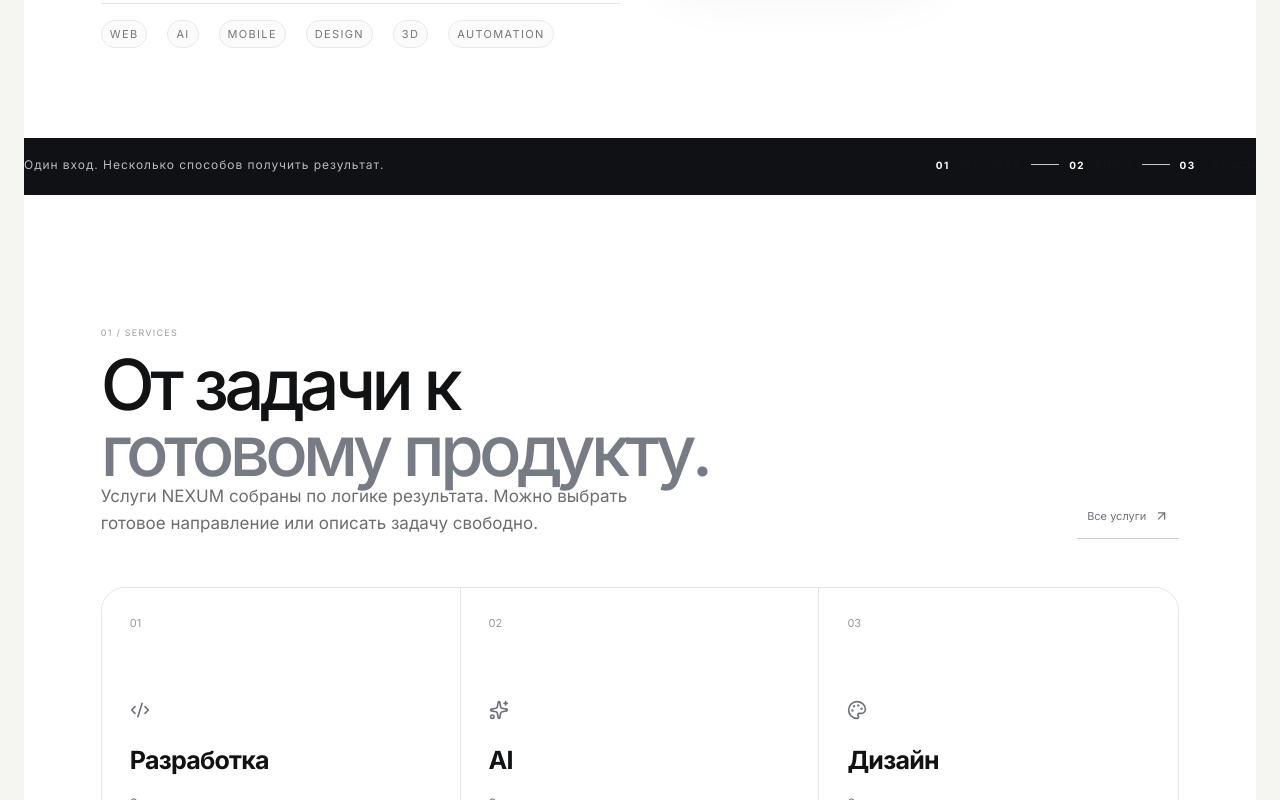
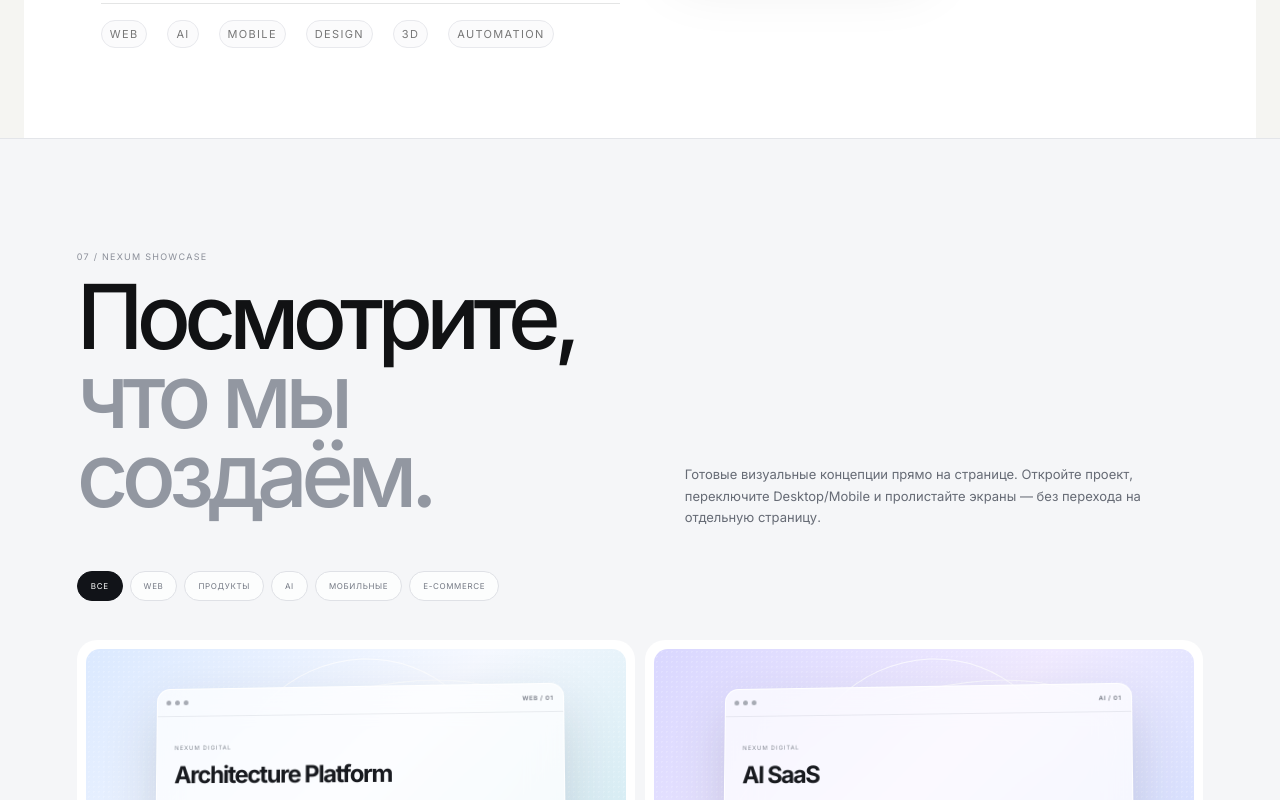
Before and after one commit to borzenkoofficial-lab/Nexum_Digital_Agency, a React (Vite) app: page / in a window 1280 px wide. Shown: the part 740-1540 px from the top of the page. Built offline with nearby package versions, Linux system fonts and the light colour scheme.

Commit message:
fix: place showcase in homepage flow

```diff
--- a/src/components/PlatformPages.tsx
+++ b/src/components/PlatformPages.tsx
@@ -2,6 +2,7 @@ import { useMemo, useState } from 'react'
 import { ArrowRight, ArrowUpRight, BarChart3, Bell, Check, CircleHelp, Clock3, Code2, CreditCard, FileText, Filter, Heart, Layers3, LockKeyhole, MapPin, MessageCircle, PackageCheck, Palette, Search, ShieldCheck, ShoppingBag, Sparkles, Star, UserRound, Users, WandSparkles, X, Zap } from 'lucide-react'
 import { works } from '../data/content'
 import StartProjectPage from './StartProjectPage'
+import ShowcaseGallery from './ShowcaseGallery'
 
 export type Language = 'ru' | 'en'
 type Service = { id:string; category:string; ruCategory:string; title:string; ruTitle:string; description:string; ruDescription:string; from:number; timeline:string; icon:typeof Code2; tags:string[] }
@@ -60,6 +61,7 @@ function Home({language}:{language:Language}){
  const ru=language==='ru'
  return <main className="nxp-page">
   <section className="nxp-hero"><div className="nxp-hero-main"><div className="nxp-eyebrow"><span>NEXUM / DIGITAL · MOSCOW / RUSSIA</span><i><span className="nxp-live-dot"/> PLATFORM</i></div><h1>Digital.<br/><em>Built to move.</em></h1><p className="nxp-hero-copy">{t(ru,'Digital services, AI и technology в одной экосистеме. От задачи и идеи — до продукта, исполнителя и запуска.','Digital services, AI and technology in one ecosystem. From brief and idea to product, expert and launch.')}</p><div className="nxp-actions"><button className="nxp-button nxp-button-dark" onClick={()=>go('#start')}>{t(ru,'Заказать услугу','Order a service')} <ArrowUpRight/></button><button className="nxp-button nxp-button-light" onClick={()=>go('#marketplace')}>{t(ru,'Открыть Marketplace','Open Marketplace')} <ArrowRight/></button><button className="nxp-link-button" onClick={()=>go('#ai')}><Sparkles size={15}/>{t(ru,'Создать проект с AI','Create with AI')}</button></div><div className="nxp-hero-proof"><span>Web</span><span>AI</span><span>Mobile</span><span>Design</span><span>3D</span><span>Automation</span></div></div><div className="nxp-hero-art"><Visual tone="violet" label="NEXUM DIGITAL" sub="SERVICES / AI / MARKETPLACE"/><div className="nxp-float-card"><small>ONE BRIEF</small><strong>{t(ru,'Задача → решение','Brief → solution')}</strong><span>AI + EXPERT + PRODUCT</span></div></div></section>
+  <ShowcaseGallery language={language}/>
   <section className="nxp-trust-rail"><span>{t(ru,'Один вход. Несколько способов получить результат.','One entry point. Services, products and AI for business.')}</span><div><b>01</b><span>DISCOVER</span><i/><b>02</b><span>BUILD</span><i/><b>03</b><span>LAUNCH</span></div></section>
   <section className="nxp-section"><Head eyebrow="01 / SERVICES" title={t(ru,<>От задачи к<br/><em>готовому продукту.</em></>,<>From a brief to a<br/><em>working product.</em></>)} copy={t(ru,'Услуги NEXUM собраны по логике результата. Можно выбрать готовое направление или описать задачу свободно.','NEXUM services are organised around outcomes. Pick a direction or describe the problem freely.')} action={<button className="nxp-outline-link" onClick={()=>go('#services')}>{t(ru,'Все услуги','All services')} <ArrowUpRight/></button>}/><div className="nxp-category-grid">{categories.map(([key,label,Icon],i)=><button key={key} className="nxp-category-card" onClick={()=>go('#services?category='+encodeURIComponent(key))}><span>0{i+1}</span><Icon size={20}/><strong>{ru?label:key}</strong><p>{services.filter(s=>s.category===key).length} {t(ru,'направления','directions')}</p><ArrowUpRight/></button>)}</div></section>
   <section className="nxp-dark-section"><Head eyebrow="02 / NEXUM AI" title={t(ru,<>AI как<br/><em>слой решений.</em></>,<>AI as the<br/><em>solution layer.</em></>)} copy={t(ru,'Опишите результат. AI соединит задачу с подходящей услугой, готовым продуктом или специалистом.','Describe the outcome. AI connects the task to a service, product or expert.')} action={<button className="nxp-button nxp-button-accent" onClick={()=>go('#ai')}><Sparkles/> {t(ru,'Запустить AI','Launch AI')}</button>}/><div className="nxp-ai-command"><div className="nxp-ai-command-head"><span><span className="nxp-live-dot"/> NEXUM AI</span><small>DISCOVERY LAYER</small></div><div className="nxp-ai-prompt">{t(ru,'Мне нужен сайт и AI-ассистент для отдела продаж.','I need a website and an AI sales assistant.')}<button onClick={()=>go('#ai')}><ArrowUpRight size={17}/></button></div><div className="nxp-ai-results"><article><small>RECOMMENDED</small><b>Web product + AI</b><span>Website · Agent · CRM</span></article><article><small>SERVICE</small><b>{t(ru,'AI-агент и автоматизация','AI agent & automation')}</b><span>{money(180000,ru)}</span></article><article><small>EXPERT</small><b>NEXUM AI Lab</b><span>4.9 · 76 projects</span></article></div></div></section>
```
